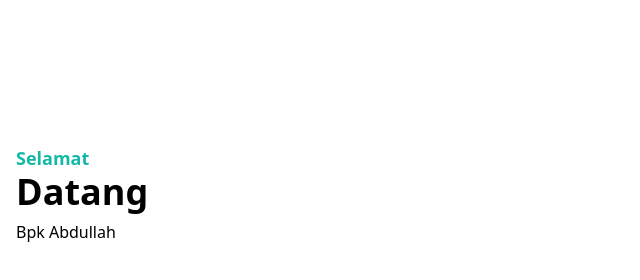
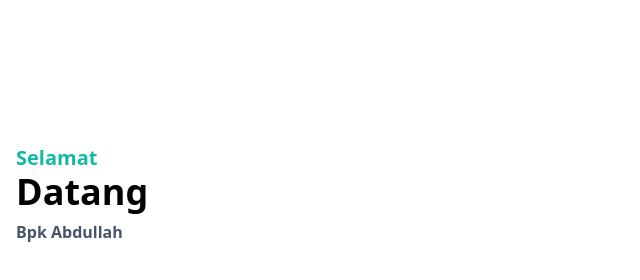
Before and after one commit to TaufiqHA/aplikasi-pengolah-nilai, a website: page public/index.html in a window 1280 px wide. Shown: the full height of the page, 0-640 px from the left. Drawn offline with nearby package versions, Linux system fonts and the light colour scheme.

Commit message:
konfigurasi tailwindcss ke 2

```diff
--- a/public/index.html
+++ b/public/index.html
@@ -8,15 +8,17 @@
     <title> Home </title>
 </head>
 <body>
+    <!-- hero section start -->
     <section class="pt-36">
         <div class="flex flex-wrap">
             <div class="w-full self-center px-4">
-                <h2 class="font-semibold text-lg text-primary "> Selamat </h2>
+                <h2 class="font-semibold text-xl text-primary "> Selamat </h2>
                 <h1 class="font-bold text-4xl mb-2"> Datang </h1>
-                <h2> Bpk Abdullah </h2>
+                <h2 class="font-semibold text-base text-secondary"> Bpk Abdullah </h2>
             </div>
         </div>
     </section>
+    <!-- hero section end -->
 <script src="https://cdn.tailwindcss.com"></script>
 </body>
 </html>
--- a/tailwind.config.js
+++ b/tailwind.config.js
@@ -6,6 +6,7 @@ module.exports = {
       colors:
       {
         'primary': '#14b8a6',
+        'secondary': '#475569',
       }
     },
   },
```
Also changed, not shown: public/css/style.css.
